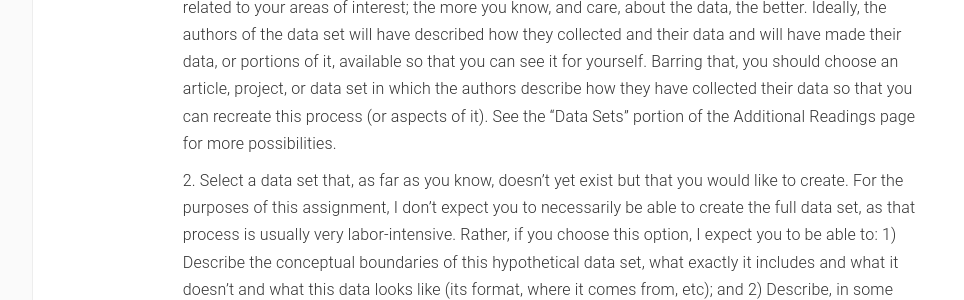
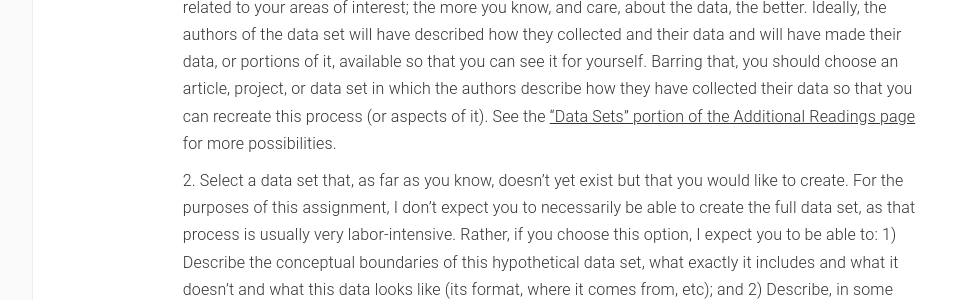
Before and after one commit to lcthomas/eng682s19, a Jekyll site: the page built from requirements.md, in a window 1280 px wide. Shown: the part 2838-3138 px from the top of the page, without its empty margins (180-1144 px from the left). Built offline with Jekyll 4.4.1, drawn with Linux system fonts in a browser that asks for light colours; part of the change alters nothing that is shown; some of the changed text lies outside the part shown.

Commit message:
link to additional readings page

```diff
--- a/requirements.md
+++ b/requirements.md
@@ -47,7 +47,7 @@ In the spirit of the ["Data Sets"](http://culturalanalytics.org/2017/10/introduc
 While this specific kind of paper may be new to you, what I am asking for here is still a research paper. This means your data set analysis should demonstrate knowledge of its field (i.e., post-1945 US literature, or what have you), and it should contribute to knowledge in this field. It should be ~2500 words long, and it should include a works cited page/bibliography.
 
 You can go about selecting your data set in one of two ways:
-1. Select an existing data set used in one of the course readings (required or additional), or in another article, project, or repository you have found through your own research. I encourage you to select data related to your areas of interest; the more you know, and care, about the data, the better. Ideally, the authors of the data set will have described how they collected and their data and will have made their data, or portions of it, available so that you can see it for yourself. Barring that, you should choose an article, project, or data set in which the authors describe how they have collected their data so that you can recreate this process (or aspects of it). See the "Data Sets" portion of the Additional Readings page for more possibilities.
+1. Select an existing data set used in one of the course readings (required or additional), or in another article, project, or repository you have found through your own research. I encourage you to select data related to your areas of interest; the more you know, and care, about the data, the better. Ideally, the authors of the data set will have described how they collected and their data and will have made their data, or portions of it, available so that you can see it for yourself. Barring that, you should choose an article, project, or data set in which the authors describe how they have collected their data so that you can recreate this process (or aspects of it). See the ["Data Sets" portion of the Additional Readings page](http://lindsaythomas.net/eng682s19/additional-reading.html) for more possibilities.
 2. Select a data set that, as far as you know, doesn't yet exist but that you would like to create. For the purposes of this assignment, I don't expect you to necessarily be able to create the full data set, as that process is usually very labor-intensive. Rather, if you choose this option, I expect you to be able to: 1) Describe the conceptual boundaries of this hypothetical data set, what exactly it includes and what it doesn't and what this data looks like (its format, where it comes from, etc); and 2) Describe, in some detail, how you _would_ go about collecting this data and creating this data set, if you had the time and the resources. What would this process actually entail? If you choose this option, I strongly recommend you talk with me before the Feb 11 data set selection due date.
 
 No matter the option you choose, you should be able to access or collect at least some portion of your chosen data set yourself so that you can get a sense of what the data looks like.
```
